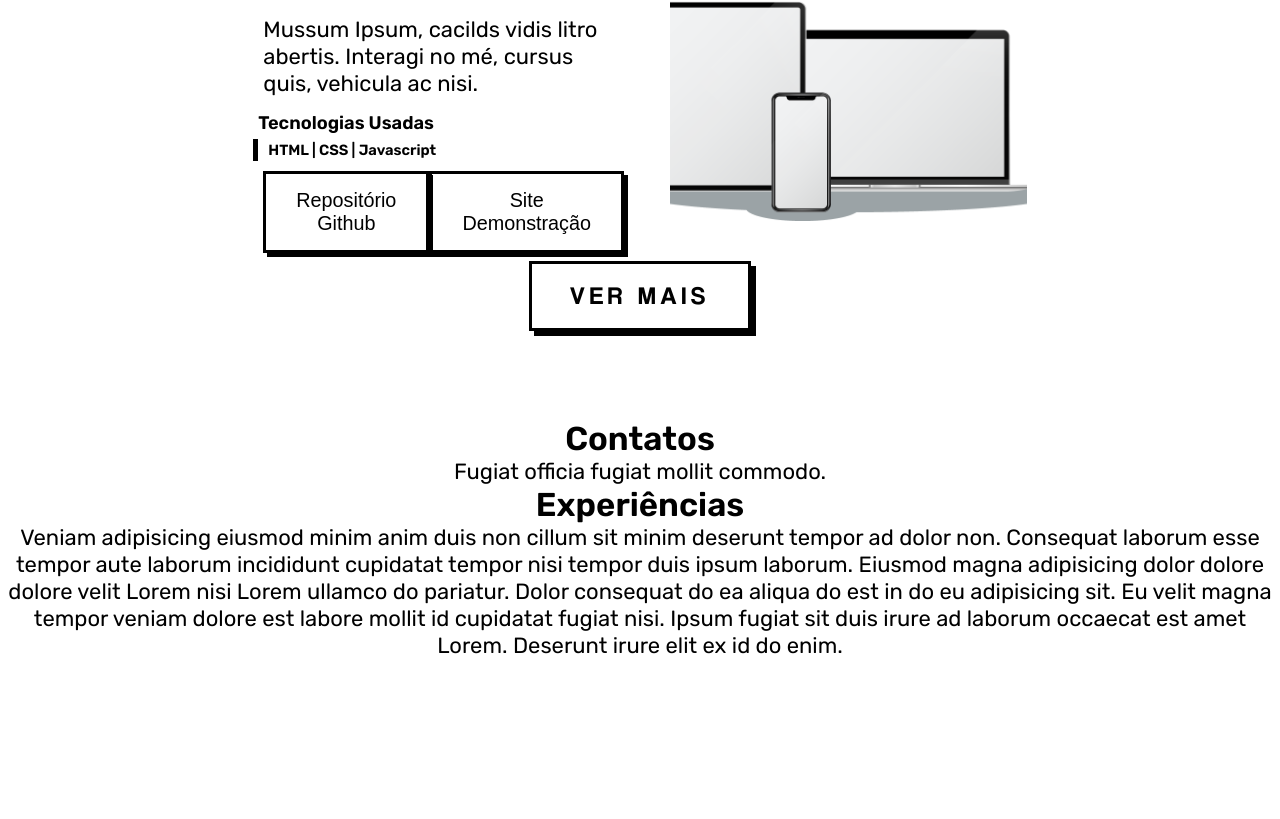
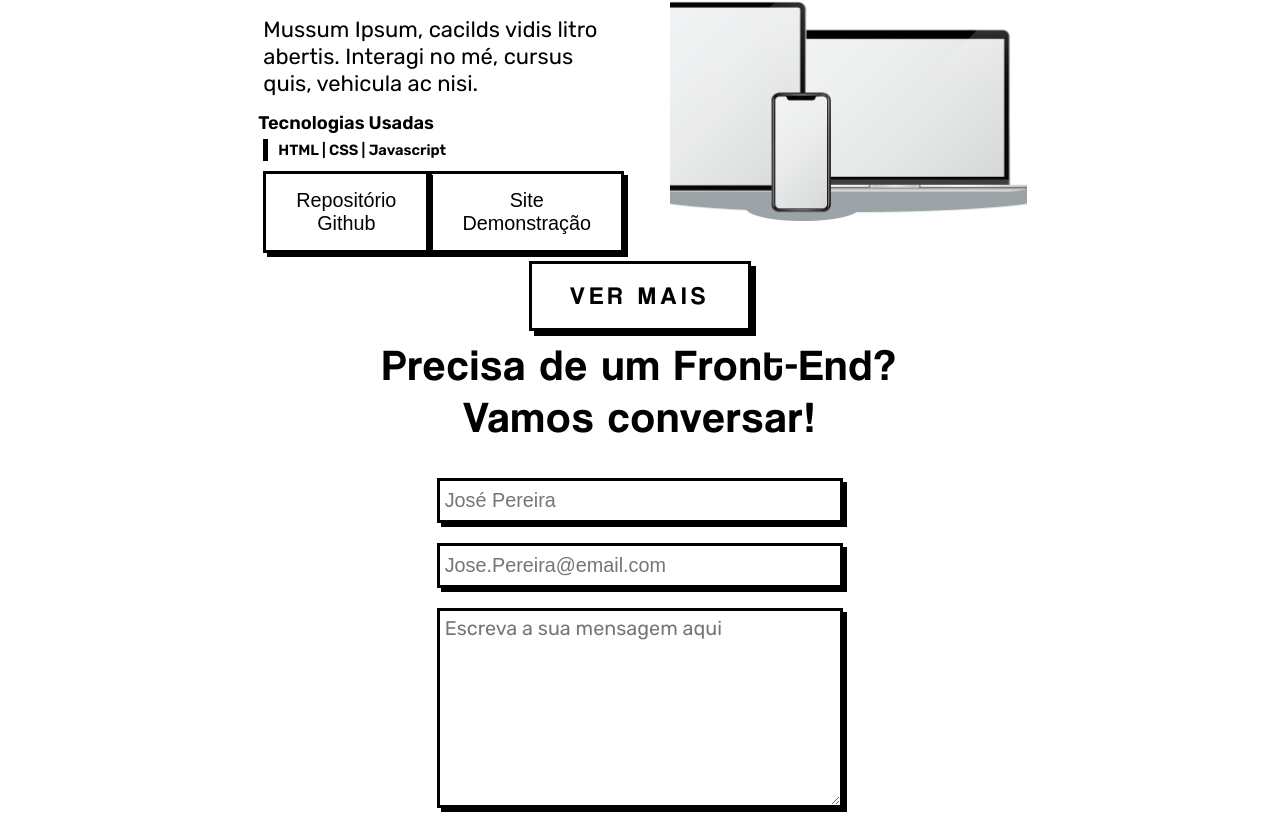
Before and after one commit to AndreMicael/Portfolio-Dev, a React (Create React App) app: page / in a window 1280 px wide. Shown: the part 2355-3174 px from the top of the page. Before the commit the page ends 3014 px from the top, so only its background shows below. Built offline with nearby package versions, Linux system fonts and the light colour scheme.

Commit message:
Formulário de contato terminado

```diff
--- a/src/App.js
+++ b/src/App.js
@@ -10,36 +10,26 @@ import Contacts from './Contacts'
 import DarkMode from './Navbar/darkMode';
 import { useContext } from 'react';
 import { ThemeContext } from './Context/ThemeContext';
-
-
-
+import Grids from './assets/grids'
 
 function App() {
 
   const {logoToggle} = useContext(ThemeContext)
   document.title = 'Página Inicial | Portfólio André Sampaio';
 
-
   return (
 
     <div className="App">
 
-      {/* <Grids> </Grids>    */}
+       {/* <Grids> </Grids>     */}
     <div>
-
 
       <Navbar> <DarkMode> <div className='button-container--app'></div> </DarkMode> </Navbar>
       <Home>
-      <img className='logo-react' src={logoToggle} alt="Logo-React-Animado"></img>
-
-
-
-      </Home>
-      <About> </About>
-
-      <Projects> </Projects>
-      <Contacts> </Contacts>
-      <Jobs>  </Jobs>
+      <img className='logo-react' src={logoToggle} alt="Logo-React-Animado"></img></Home>
+      <About/>
+      <Projects/>
+      <Contacts/>
 
 
       </div>
--- a/src/Contacts/Contacts.scss
+++ b/src/Contacts/Contacts.scss
@@ -16,6 +16,64 @@ $color-secondary-dark: rgb(37, 37, 37);
 }
 
 .contact--container {
+//  border: 1px solid yellow;
+  width: 66.67vw;
+  margin: 0 auto;
+  height: 60vh;
+
+  h1 {
+
+    font-family: $font-primary;
+    font-weight: 400;
+    letter-spacing: 0.1rem;
+    font-size: 2rem;
+    margin-bottom: 25px;
+  }
+
+  .form--container {
+
+   display: flex;
+   flex-direction: row;
+   justify-content: center;
+
+    form {
+
+
+      display: flex;
+      flex-direction: column;
+      width: 33.33vw;
+
+
+
+      .form--contact{
+
+        border: 3px solid black;
+        height: 45px;
+        padding: 5px;
+        font-size: 0.9rem;
+        margin: 10px;
+        box-shadow: 4px 4px 0 #000;
+
+      }
+      .text--contact{
+
+        border: 3px solid black;
+        height: 25vh;
+        padding: 5px;
+        font-size: 0.9rem;
+        margin: 10px;
+        box-shadow: 4px 4px 0 #000;
+        font-family: inherit;
+        margin-bottom: 25px;
+
+      }
+
+
+    }
+
+
+  }
+
 
 
 
--- a/src/Contacts/index.js
+++ b/src/Contacts/index.js
@@ -1,12 +1,33 @@
 import React from 'react';
+import Botao from '../assets/button';
 import './Contacts.scss'
 
 function Contacts() {
+
+    const write = [
+
+        "Escreva a sua mensagem aqui"
+
+    ]
     return (
 
         <section className='contact--container'>
-            <h1>Contatos</h1>
-            <p>Fugiat officia fugiat mollit commodo. </p>
+
+            <h1>Precisa de um Front-End? <br/> Vamos conversar! </h1>
+
+            <div className="form--container">
+          <form>
+
+          <input className="form--contact" type="text" autocomplete="off" name="Nome" placeholder="José Pereira" required/>
+          <input className="form--contact" type="text" autocomplete="off" name="Nome" placeholder="Jose.Pereira@email.com" required/>
+          <textarea className="text--contact" name="subject" placeholder={write}/>
+
+            <Botao> Enviar </Botao>
+
+          </form>
+
+          </div>
+
         </section>
 
 
--- a/src/Navbar/darkMode.js
+++ b/src/Navbar/darkMode.js
@@ -12,7 +12,6 @@ function DarkMode(props) {
     const [circleToggle, setcircleToggle] = useState('0');
 
     const {theme, toggleTheme,toggleLogo} = useContext(ThemeContext);
-
 
 
 
--- a/src/Projects/projects.scss
+++ b/src/Projects/projects.scss
@@ -20,7 +20,7 @@ $color-secondary-dark: rgb(37, 37, 37);
   width: 66.67vw;
   margin: 0 auto;
   margin-top: 40px;
-  height: 100vh;
+  height: 90vh;
   padding: 10px;
   display: flex;
   flex-direction: column;
--- a/src/assets/mockup.scss
+++ b/src/assets/mockup.scss
@@ -61,6 +61,7 @@ a{
           width: 5px;
           height: 100%;
           margin-right: 10px;
+          margin-left: 10px;
         }
       }
 
@@ -79,6 +80,7 @@ a{
           padding: 15px 30px 15px 30px;
           border: 3px solid #000;
           box-shadow: 4px 4px 0 #000;
+          cursor: pointer;
 
         }
 
```
Also changed, not shown: src/Context/ThemeContext.jsx (+9 -4 lines).
